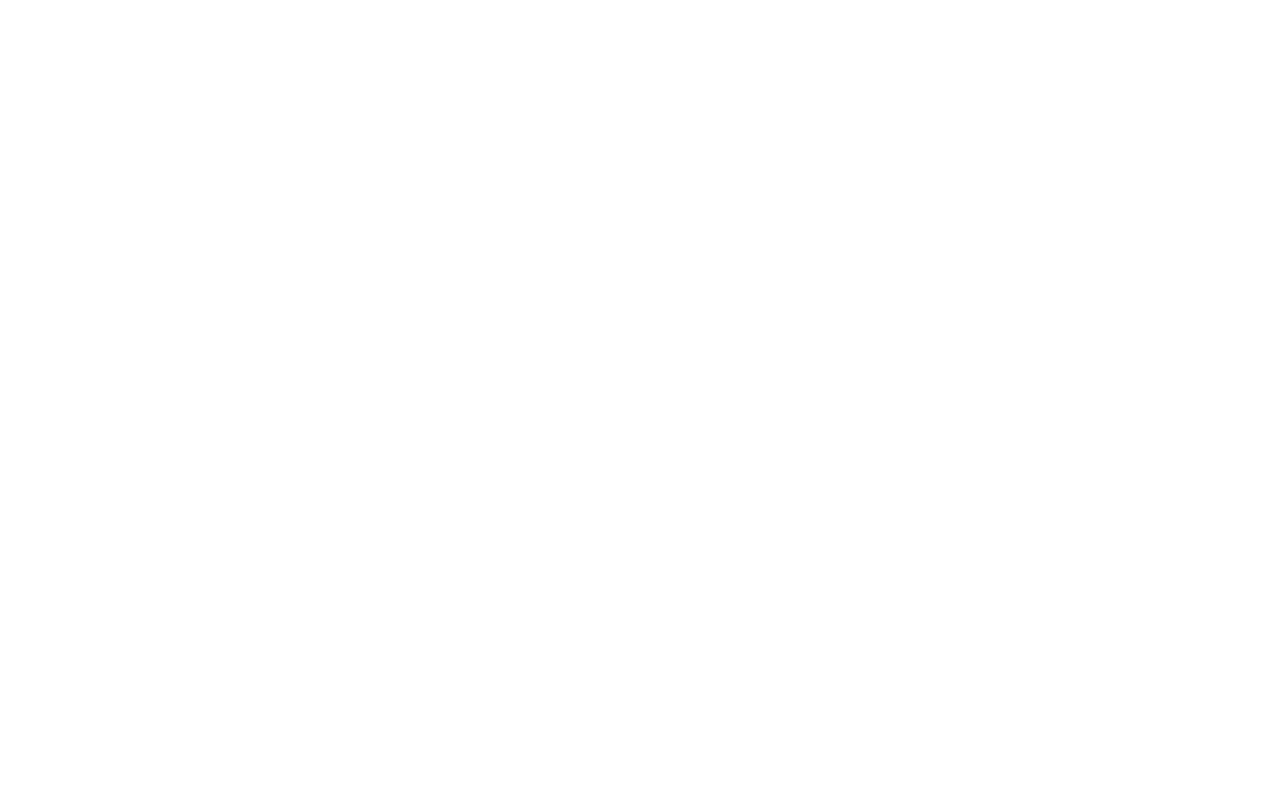
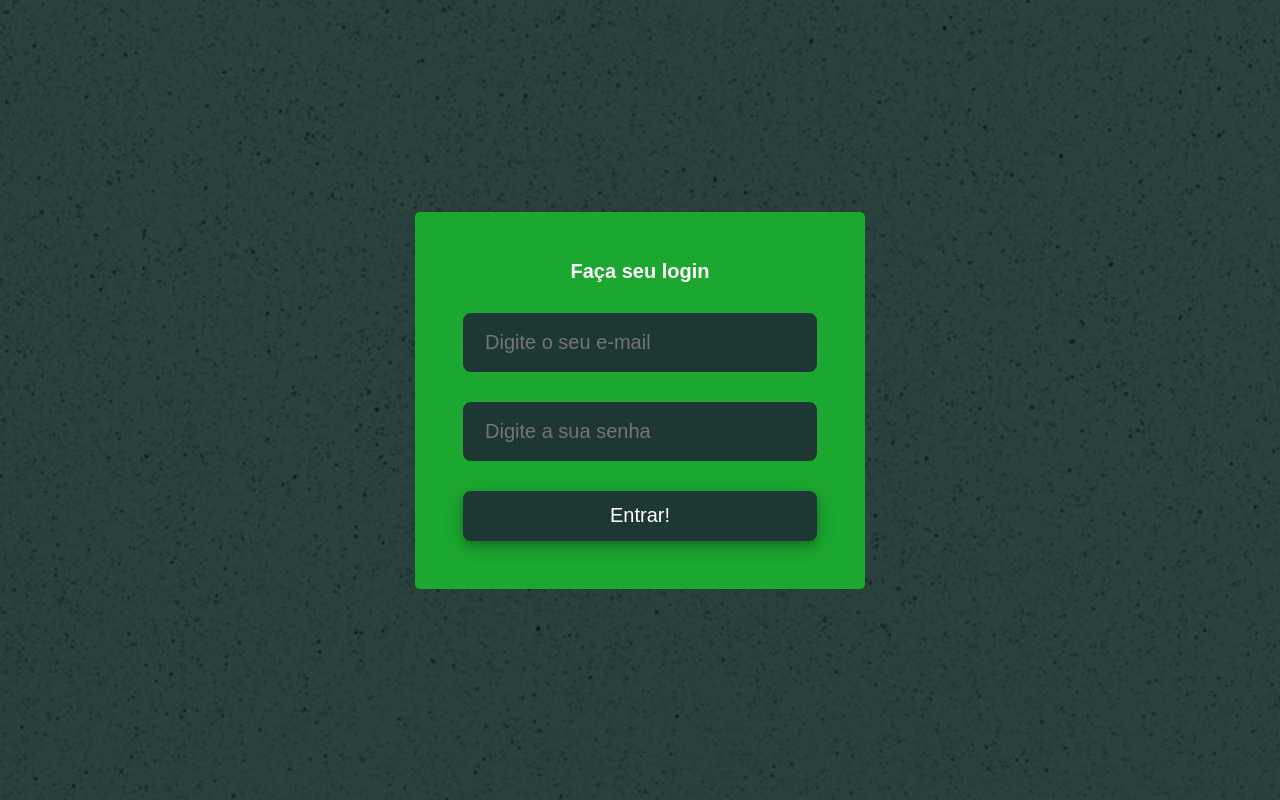
Before and after one commit to Yuque7/Spoticry, a React (Vite) app: page /loginPage in a window 1280 px wide. Before the commit this address had no page. Built offline with nearby package versions, Linux system fonts and the light colour scheme.

Commit message:
Pagina de Login e seus componentes

```diff
--- a/package.json
+++ b/package.json
@@ -10,10 +10,13 @@
     "preview": "vite preview"
   },
   "dependencies": {
+    "axios": "^1.7.8",
+    "jwt-decode": "^4.0.0",
     "react": "^18.3.1",
     "react-dom": "^18.3.1",
     "react-icons": "^5.3.0",
     "react-router-dom": "^6.28.0",
+    "react-toastify": "^10.0.6",
     "styled-components": "^6.1.13"
   },
   "devDependencies": {
--- a/src/App.jsx
+++ b/src/App.jsx
@@ -1,5 +1,7 @@
 import { BrowserRouter as Router, Route, Routes} from 'react-router-dom'
 import LandingPage from './pages/LandingPage';
+import Home from './pages/Home';
+import Login from './pages/Login';
 
 function App() {
   return (
@@ -7,6 +9,8 @@
      <Router>
       <Routes>
         <Route path="/" element={<LandingPage/>} />
+        <Route path='/loginPage' element={<Login/>} />
+        <Route path='/homePage' element={<Home/>}/>
       </Routes>
     </Router>
     </>
--- a/src/GlobalStyles.jsx
+++ b/src/GlobalStyles.jsx
@@ -1,9 +1,11 @@
 import { createGlobalStyle } from "styled-components";
+import albuns from "./assets/albuns.svg";
+import backnew from './assets/backgroundNew.svg';
 import back from './assets/backgroungGreen.svg';
-import albuns from './assets/albuns.svg';
-import backnew from './assets/backgroundNew.svg';
 
 export const GlobalStyled = createGlobalStyle`
+
+@import url('https://fonts.googleapis.com/css2?family=Antonio:wght@100..700&display=swap');
 
 * {
   margin: 0;
@@ -12,12 +14,14 @@
 }
 
 body, html {
+  font-family: "Antonio", sans-serif;
   height: 100%;
   background-image: url(${back});
   background-size: cover;
   background-position: center;
   width: 100%;
 }
+
 
 .section{
   background-image: url(${albuns});
@@ -35,10 +39,11 @@
   height: 90vh;
 }
 
-.footerback{
+/* .footerback{
   background-image: url(${back});
   background-size: cover;
   background-position: center;
   width: 100%;
   height: 40vh;
-}`
+} */
+`;
--- a/src/components/LandingPage/Navbar.jsx
+++ b/src/components/LandingPage/Navbar.jsx
@@ -18,7 +18,7 @@
           <NavLink to="/">Mobile</NavLink>
           <NavLink to="/">Plans</NavLink>
         </NavLinks>
-        <NavLinkLogin to="/">
+        <NavLinkLogin to="/loginPage">
           <BsPersonCircle /> Login
         </NavLinkLogin>
       </NavbarContainer>
--- /dev/null
+++ b/src/pages/Home.jsx
@@ -0,0 +1,10 @@
+import React from 'react'
+
+function Home() {
+  return (
+    <>
+    <h2>oi</h2></>
+  )
+}
+
+export default Home
--- a/src/pages/LandingPage.jsx
+++ b/src/pages/LandingPage.jsx
@@ -1,7 +1,7 @@
 import FirstSection from "../components/LandingPage/FirstSection";
-import Footer from "../components/LandingPage/Footer";
+//import Footer from "../components/LandingPage/Footer";
 import Navbar from "../components/LandingPage/Navbar";
-import SecondSection from "../components/LandingPage/SecondSection";
+//import SecondSection from "../components/LandingPage/SecondSection";
 import { GlobalStyled } from "../GlobalStyles";
 
 export default function LandingPage() {
@@ -10,8 +10,8 @@
       <GlobalStyled />
       <Navbar />
       <FirstSection/>
-      <SecondSection/>
-      <Footer/>
+      {/* <SecondSection/>
+      <Footer/> */}
     </>
   );
 }
--- /dev/null
+++ b/src/pages/Login.jsx
@@ -0,0 +1,80 @@
+import { useEffect, useState } from "react";
+import { toast, ToastContainer } from "react-toastify";
+import "react-toastify/dist/ReactToastify.css";
+import { useNavigate } from "react-router-dom";
+import { getToken, isTokenValid, loginUser } from "../services/GetToken";
+import { ContainerLogin, FormLogin } from "../styles/Login/LoginStyles";
+import { GlobalStyled } from "../GlobalStyles";
+
+function Login() {
+  const [email, setEmail] = useState("");
+  const [senha, setSenha] = useState("");
+  const [loading, setLoading] = useState(false);
+  const navigate = useNavigate();
+
+  useEffect(() => {
+    const token = getToken();
+    if (token && isTokenValid(token)) {
+      toast.info("Você já está logado!", { position: "top-right" });
+      navigate("/homePage");
+    }
+  }, [navigate]);
+
+  const onChangeEmail = (event) => {
+    setEmail(event.target.value);
+  };
+
+  const onChangePassword = (event) => {
+    setSenha(event.target.value);
+  };
+
+  const handleSubmit = async (event) => {
+    event.preventDefault();
+    setLoading(true);
+
+    try {
+      const response = await loginUser(email, senha);
+      if (response && response.token) {
+        toast.success("Login realizado com sucesso!", { position: "top-right" });
+        navigate("/homePage");
+      }
+    } catch (error) {
+      toast.error(`Erro no login: ${error.message}`, { position: "top-right" });
+    } finally {
+      setLoading(false);
+    }
+  };
+
+  return (
+    <>
+      <GlobalStyled/>
+      <ToastContainer />
+      <ContainerLogin>
+        <FormLogin onSubmit={handleSubmit}>
+          <h1>Faça seu login</h1>
+          <input
+            name="email"
+            type="text"
+            value={email}
+            onChange={onChangeEmail}
+            placeholder="Digite o seu e-mail"
+            required
+          />
+          <input
+            name="password"
+            type="password"
+            value={senha}
+            onChange={onChangePassword}
+            placeholder="Digite a sua senha"
+            required
+          />
+          <button type="submit" disabled={loading}>
+            {loading ? "Entrando..." : "Entrar!"}
+          </button>
+        </FormLogin>
+      </ContainerLogin>
+    </>
+  );
+}
+
+export default Login;
--- /dev/null
+++ b/src/services/GetToken.jsx
@@ -0,0 +1,39 @@
+import api from '../utils/api';
+import {jwtDecode} from 'jwt-decode';
+
+
+export async function loginUser(email, password) {
+    console.log("Enviando dados de login para a API");
+    try {
+        const response = await api.post('/user/login', { email, password });
+        console.log("Resposta da API:", response.data);
+        localStorage.setItem('token', response.data.token);
+        return response.data;
+    } catch (error) {
+        console.error("Erro na função loginUser:", error);
+        throw error;
+    }
+}
+
+export function logoutUser() {
+    localStorage.removeItem('token');
+}
+
+export function getToken() {
+    return localStorage.getItem('token');
+}
+
+export function isTokenValid(token) {
+    try {
+        const decoded = jwtDecode(token);
+        const now = Math.floor(Date.now() / 1000);
+        return decoded.exp > now;
+    } catch (error) {
+        console.error('Erro ao decodificar o token:', error);
+        return false;
+    }
+}
+
+export function isAuthenticated() {
+    return !!getToken();
+}
--- /dev/null
+++ b/src/styles/Login/LoginStyles.jsx
@@ -0,0 +1,68 @@
+import styled from 'styled-components'
+
+export const ContainerLogin = styled.div`
+  display: flex;
+  justify-content: center;
+  align-items: center;
+  height: 100vh;
+  width: 100%;
+`;
+
+export const FormLogin = styled.form`
+  display: flex;
+  padding: 3rem;
+  flex-direction: column;
+  align-items: center;
+  justify-content: center;
+  background-color: #1CA731;
+  border-radius: 5px;
+  width: 100%;
+  max-width: 450px;
+  gap: 30px 0px;
+
+  h1 {
+    color: white;
+    font-size: 20px;
+    font-weight: light;
+  }
+
+  p {
+    color: white;
+    font-size: 16px;
+    font-weight: bold;
+  }
+
+  a {
+    color: white;
+    font-size: 14px;
+  }
+
+  input{
+    color: #FFF;
+  font-size: 20px;
+  background-color: #1C3734;
+  border: 2px solid #1C3734;
+  border-radius: 8px;
+  padding: 16px 20px;
+  width: 100%;
+  }
+
+  button{
+    color: #FFF;
+  font-size: 20px;
+  border: 30px;
+  background-color: #1C3734;
+  border-radius: 8px;
+  width: 100%;
+  height: 50px;
+  box-shadow: 0 4px 8px 0 rgba(0, 0, 0, 0.2), 0 6px 20px 0 rgba(0, 0, 0, 0.19);
+  cursor: pointer;
+  }
+`
+
+export const SubContainerSign = styled.div`
+  display: flex;
+  flex-direction: row;
+  gap: 0px 20px;
+  align-items: center;
+`
--- /dev/null
+++ b/src/utils/api.jsx
@@ -0,0 +1,16 @@
+import axios from 'axios';
+import { getToken } from '../services/GetToken';
+
+const api = axios.create({
+    baseURL: 'https://mqjnto3qw2.execute-api.us-east-1.amazonaws.com/default',
+});
+
+api.interceptors.request.use((config) => {
+    const token = getToken();
+    if (token) {
+        config.headers.Authorization = token;
+    }
+    return config;
+});
+
+export default api;
```
Also changed, not shown: src/assets/logocompleta.svg (added), 1 other file (tests, documents, lock files or other folders).
